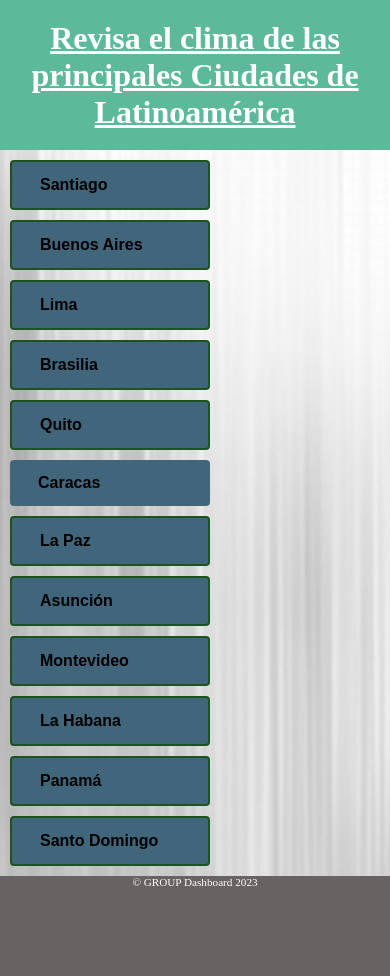
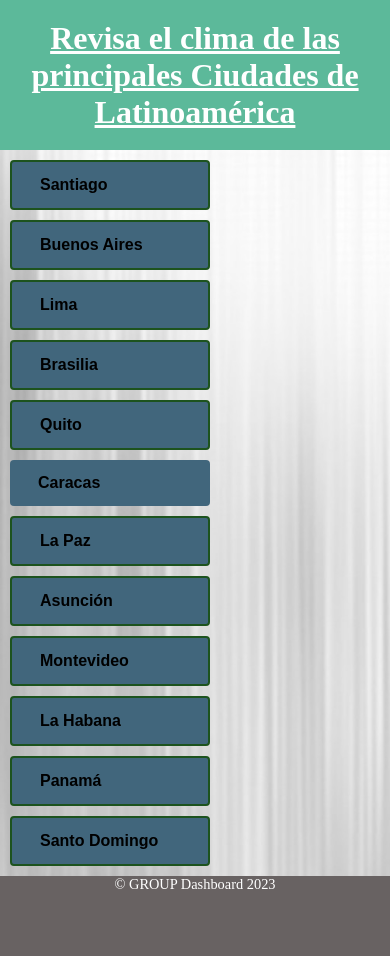
Before and after one commit to janupla/pronostico-accuweather, a plain HTML site: page index.html in a window 390 px wide. Shown: the top 976 px of the page. Drawn offline with nearby package versions, Linux system fonts and the light colour scheme.

Commit message:
media query

```diff
--- a/assets/style.css
+++ b/assets/style.css
@@ -240,13 +240,32 @@ body {
 
 footer.footer {
 
-    height: 100px;
+    height: 80px;
     width: 100%;
     background-color: rgb(104, 98, 98);
+
 }
 
 p.copyright {
     color: #fff;
     text-align: center;
-    font-size: 0.7em;
+    font-size: 0.9em;
 }
+
+
+@media (max-width:700px) {
+    header {
+        flex-direction: column;
+    }
+
+    nav {
+        padding: 10px 0px;
+    }
+
+    @media (max-width:600px) {
+        .contenedor {
+            grid-template-columns: 1fr;
+        }
+
+    }
+}
```
